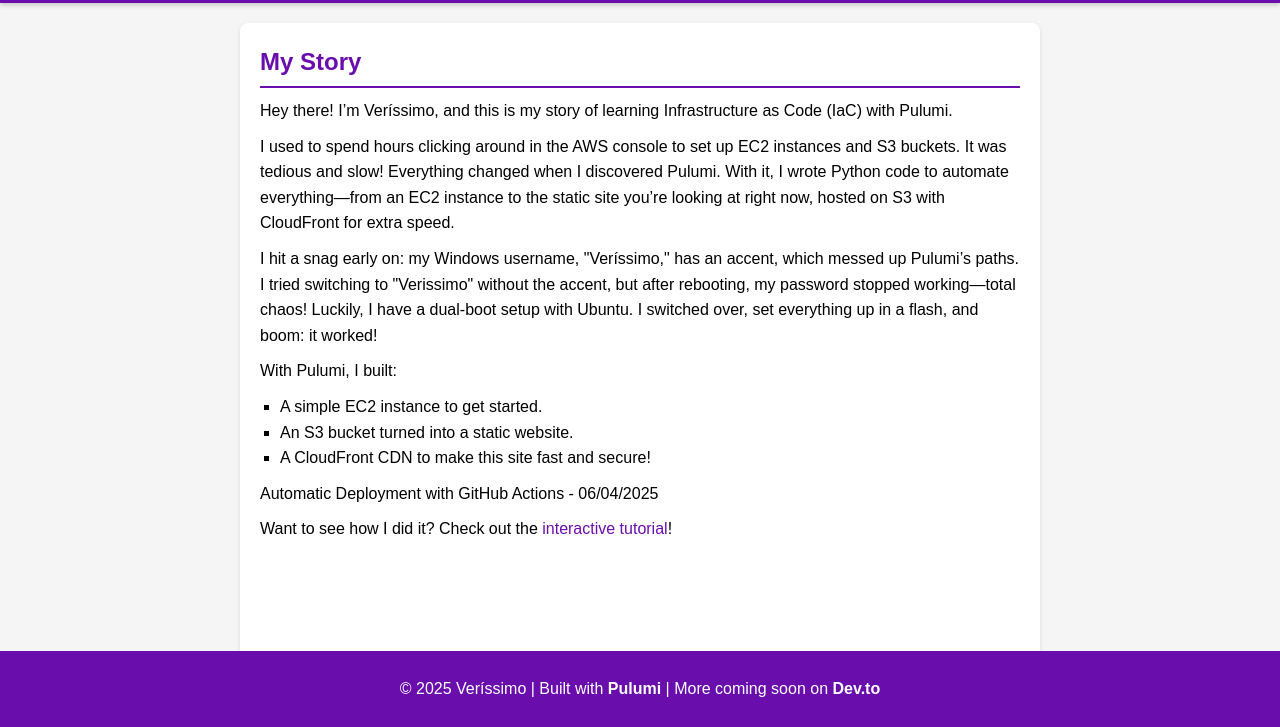
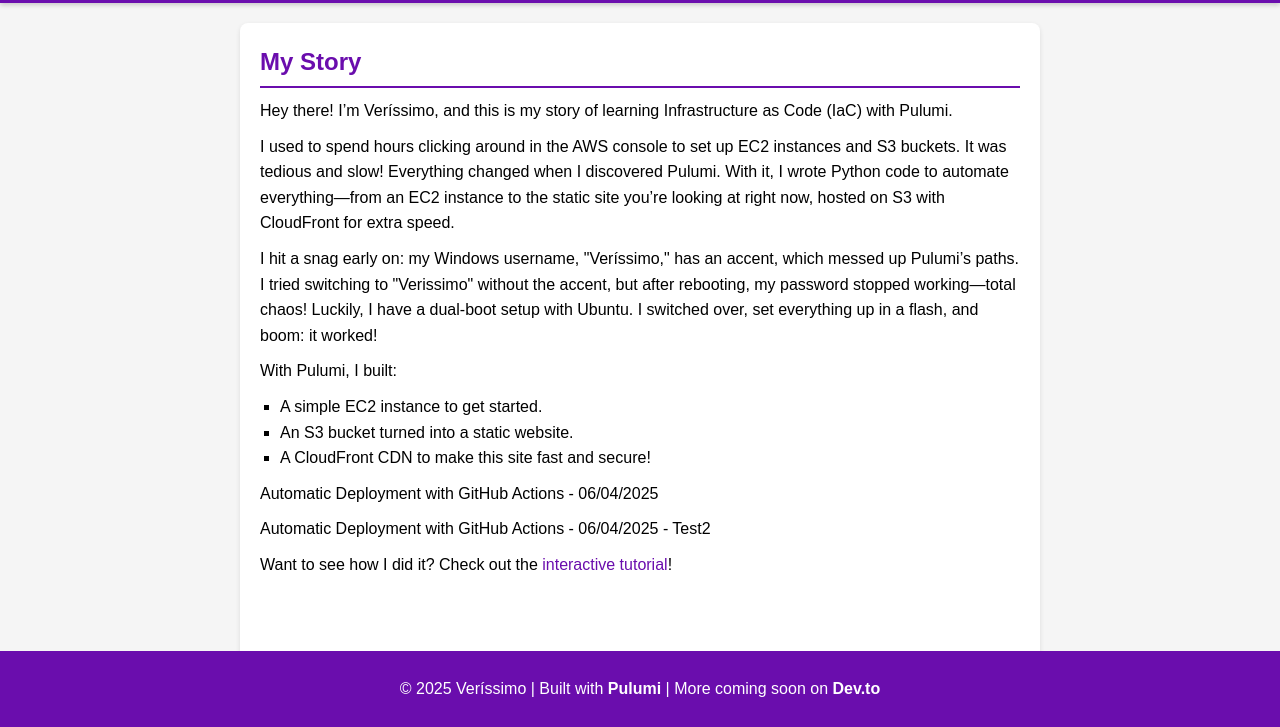
Before and after one commit to vec21/pulumi-prompt2-challenge, a plain HTML site: page www/index.html in a window 1280 px wide. Shown: the part 73-800 px from the top of the page. Drawn offline with Linux system fonts and the light colour scheme.

Commit message:
✅ test: add additional test on the site

```diff
--- a/www/index.html
+++ b/www/index.html
@@ -32,6 +32,7 @@
                 </ul>
             </p>
             <p>Automatic Deployment with GitHub Actions - 06/04/2025 </p>
+            <p>Automatic Deployment with GitHub Actions - 06/04/2025  - Test2</p>
             <p>Want to see how I did it? Check out the <a href="tutorial.html">interactive tutorial</a>!</p>
         </section>
     </main>
```
